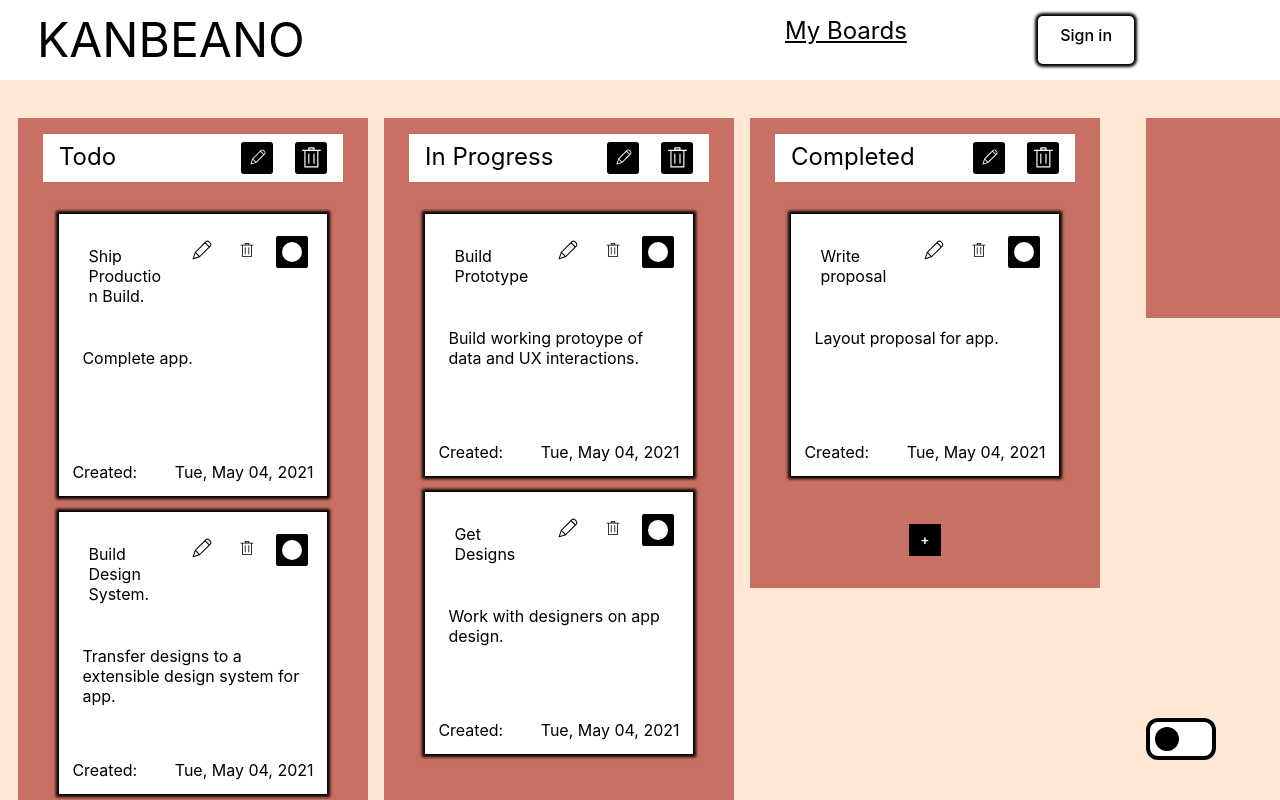
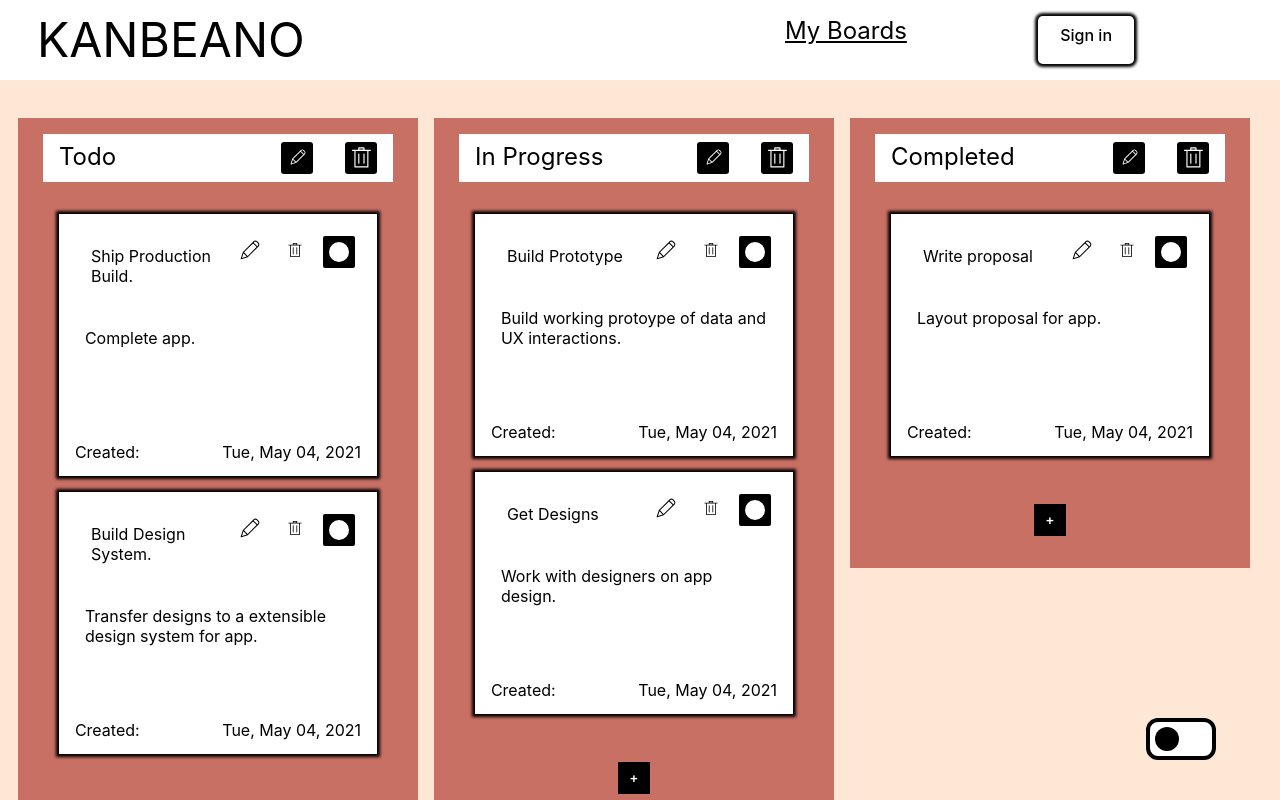
Before and after one commit to Christopher-Stevers/NewKanbeano, a Next.js app: page /demo in a window 1280 px wide. Built offline with nearby package versions, Linux system fonts and the light colour scheme; no server answers.

Commit message:
layout tweaks

```diff
--- a/components/cardContainer.module.scss
+++ b/components/cardContainer.module.scss
@@ -18,7 +18,7 @@
 }
 
 .listTitle {
-  width: 300px;
+  width: 350px;
   max-width: 50vw;
   display: flex;
   flex-wrap: wrap;
@@ -43,7 +43,7 @@
 .needsRoom {
   min-width: 200px;
   padding: 1rem;
-  width: 300px;
+  width: 350px;
   max-width: 66vw;
   min-height: 300px;
 }
--- a/pages/demo.js
+++ b/pages/demo.js
@@ -114,6 +114,7 @@ export default function Home() {
     }
     return 0;
   }
+  const saveContextToDB=async ()=>{return }
   /*const postToAPI = async () => {
     const clone = JSON.parse(JSON.stringify(contextState));
     const contextString = JSON.stringify(newContext)
@@ -147,7 +148,7 @@ if(response.status===200){}
             onDragEnd={handleOnDragEnd}
             onDragStart={handleOnDragStart}
           >
-            <NewContext.Provider value={[contextState, updateContextState]}>
+            <NewContext.Provider value={[contextState, updateContextState, saveContextToDB]}>
               <div className={styles.flexWrapper}>
                 {" "}
                 <Droppable
@@ -176,7 +177,7 @@ if(response.status===200){}
                                 {...provided.draggableProps}
                                 {...provided.dragHandleProps}
                               >
-                                <CardContainer i={index} />{" "}
+                                <CardContainer  i={index} />{" "}
                               </div>
                             )}
                           </Draggable>
--- a/styles/listPage.module.scss
+++ b/styles/listPage.module.scss
@@ -5,8 +5,6 @@
 }
 .saveIcon {
   height: 3.7rem;
-  &:hover {
-  }
 
   &:active {
     background-color: var(--darker-header-text);
@@ -65,7 +63,7 @@
 .listItem {
   margin: 0.5rem;
   height: min-content;
-  width: 350px;
+  width: 400px;
   max-width: 70vw;
   @media (min-width: 500) {
     margin: 2rem;
```
